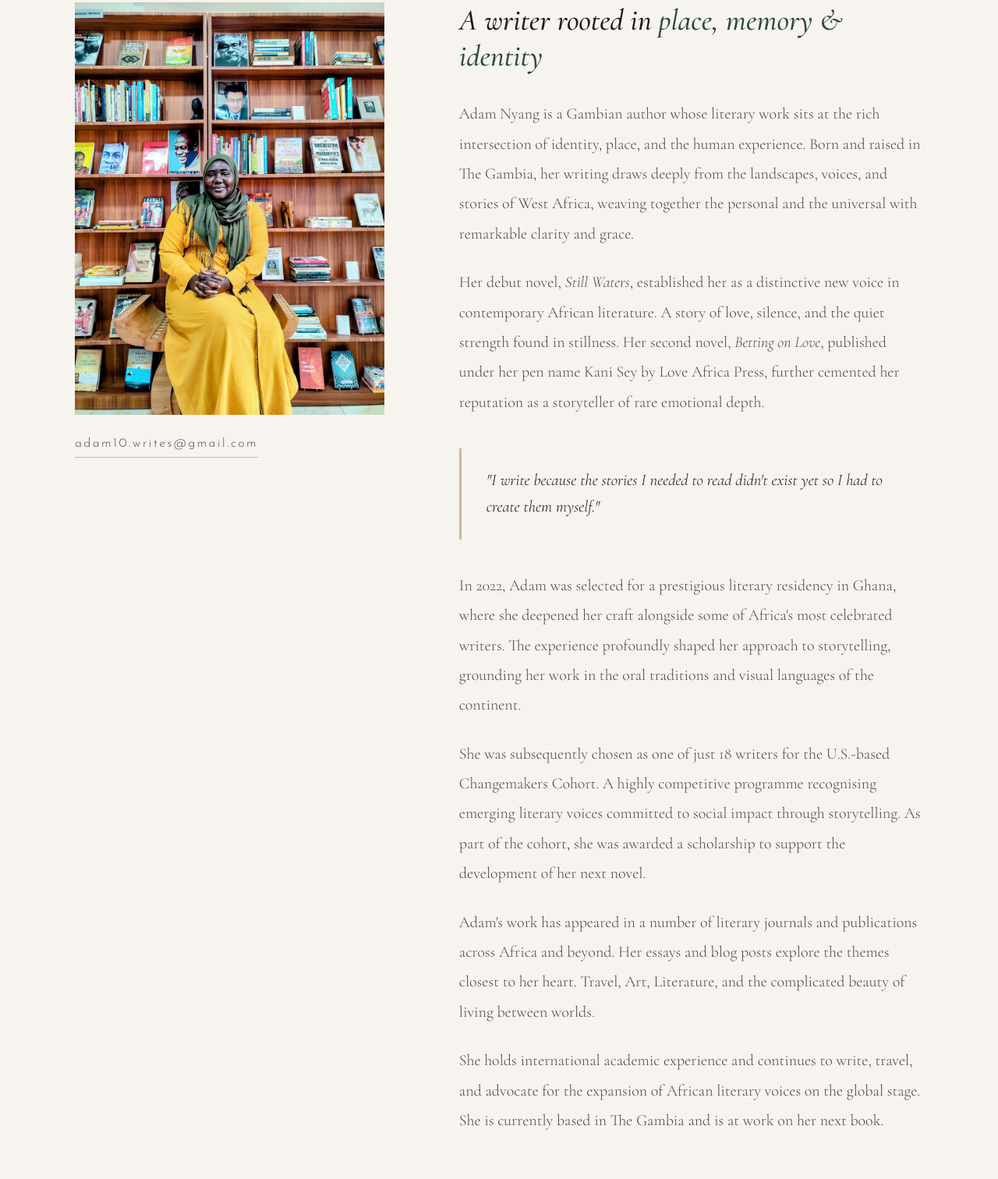
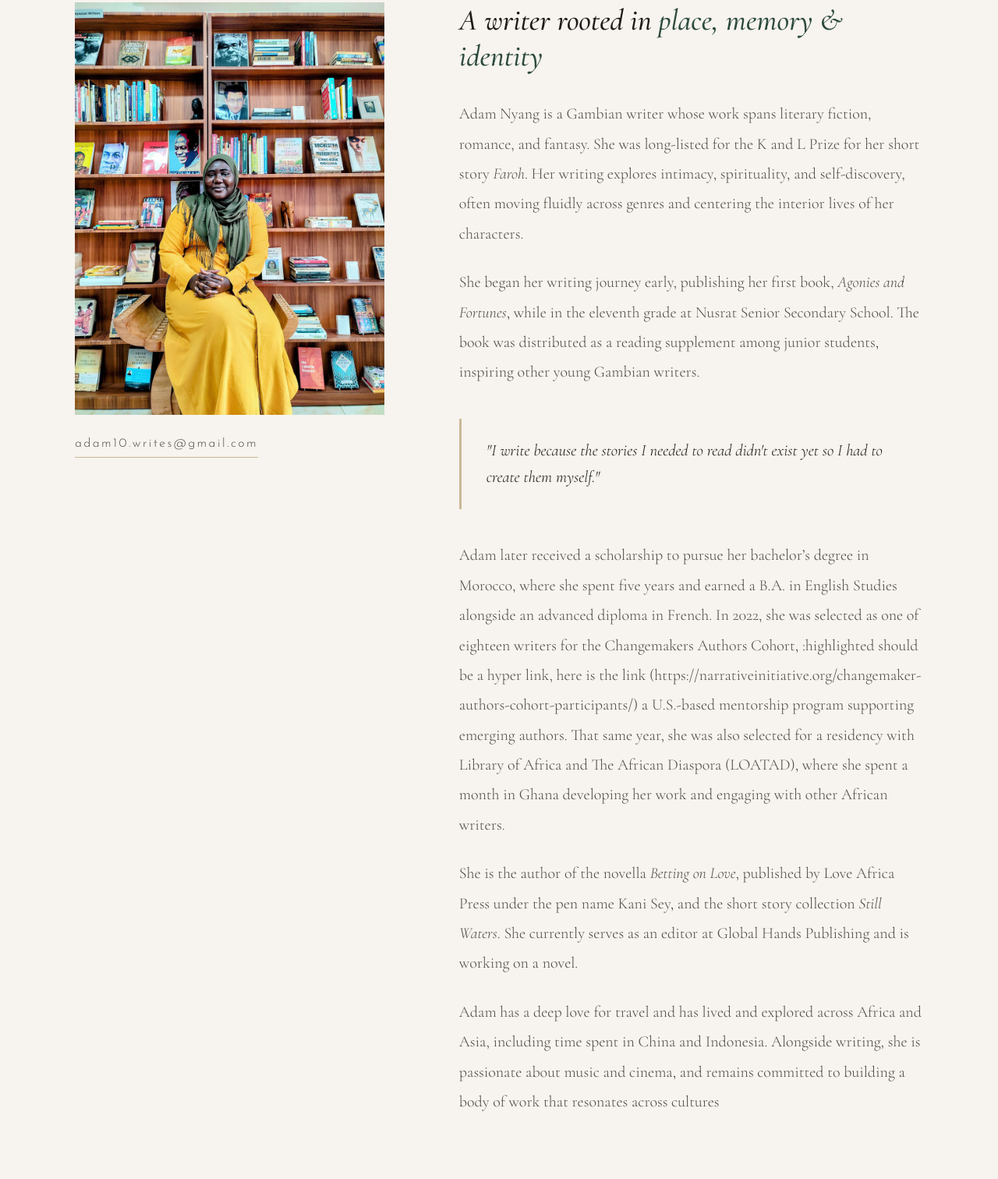
Before and after one commit to dodoucode/adam-nyang-website, an Eleventy site: page src/about.html in a window 1280 px wide. Shown: the part 428-1940 px from the top of the page at 78% size. Built offline with nearby package versions, Linux system fonts and the light colour scheme; Eleventy itself is replaced by a stand-in of ours; files that its build step writes are made by us from their sources.

Commit message:
Landing page text update

```diff
--- a/src/about.html
+++ b/src/about.html
@@ -154,20 +154,17 @@
       -->
 
       <p>
-        Adam Nyang is a Gambian author whose literary work sits at the
-        rich intersection of identity, place, and the human experience.
-        Born and raised in The Gambia, her writing draws deeply from the
-        landscapes, voices, and stories of West Africa, weaving together
-        the personal and the universal with remarkable clarity and grace.
+        Adam Nyang is a Gambian writer whose work spans literary fiction, romance, and fantasy.
+         She was long-listed for the K and L Prize for her short story <em>Faroh</em>.
+          Her writing explores intimacy, spirituality, and self-discovery,
+         often moving fluidly across genres and centering the interior lives of her characters.
       </p>
 
       <p>
-        Her debut novel, <em>Still Waters</em>, established her as a
-        distinctive new voice in contemporary African literature. A story
-        of love, silence, and the quiet strength found in stillness. Her
-        second novel, <em>Betting on Love</em>, published under her pen
-        name Kani Sey by Love Africa Press, further cemented her
-        reputation as a storyteller of rare emotional depth.
+       She began her writing journey early, publishing her first book, <em>Agonies and Fortunes</em>,
+       while in the eleventh grade at Nusrat Senior Secondary School.
+       The book was distributed as a reading supplement among junior students,
+        inspiring other young Gambian writers.
       </p>
 
       <!-- Pull quote — highlighted quote from or about her
@@ -178,33 +175,25 @@
       </blockquote>
 
       <p>
-        In 2022, Adam was selected for a prestigious literary residency
-        in Ghana, where she deepened her craft alongside some of Africa's
-        most celebrated writers. The experience profoundly shaped her
-        approach to storytelling, grounding her work in the oral
-        traditions and visual languages of the continent.
+        Adam later received a scholarship to pursue her bachelor’s degree in Morocco,
+         where she spent five years and earned a B.A. in English Studies alongside an advanced diploma in French.
+          In 2022, she was selected as one of eighteen writers for the Changemakers Authors Cohort, :highlighted should be a hyper link,
+          here is the link (https://narrativeinitiative.org/changemaker-authors-cohort-participants/)  a U.S.-based mentorship program supporting emerging authors.
+          That same year, she was also selected for a residency with Library of Africa and The African Diaspora (LOATAD),
+        where she spent a month in Ghana developing her work and engaging with other African writers.
       </p>
 
       <p>
-        She was subsequently chosen as one of just 18 writers for the
-        U.S.-based Changemakers Cohort. A highly competitive programme
-        recognising emerging literary voices committed to social impact
-        through storytelling. As part of the cohort, she was awarded a
-        scholarship to support the development of her next novel.
+       She is the author of the novella <em>Betting on Love</em>,
+        published by Love Africa Press under the pen name Kani Sey,
+         and the short story collection <em>Still Waters</em>.
+        She currently serves as an editor at Global Hands Publishing and is working on a novel.
       </p>
 
       <p>
-        Adam's work has appeared in a number of literary journals and
-        publications across Africa and beyond. Her essays and blog posts
-        explore the themes closest to her heart. Travel, Art, Literature,
-        and the complicated beauty of living between worlds.
-      </p>
-
-      <p>
-        She holds international academic experience and continues to
-        write, travel, and advocate for the expansion of African literary
-        voices on the global stage. She is currently based in The Gambia
-        and is at work on her next book.
+        Adam has a deep love for travel and has lived and explored across Africa and Asia,
+         including time spent in China and Indonesia. Alongside writing, she is passionate about music and cinema,
+         and remains committed to building a body of work that resonates across cultures
       </p>
 
     </div>
--- a/src/js/main.js
+++ b/src/js/main.js
@@ -220,7 +220,7 @@ const typewriterEl = document.querySelector('.hero__name');
 if (typewriterEl) typewriterEl.classList.add('typewriter');
 
 if (typewriterEl) {
-  const words = ['Adam Nyang', 'International Author', 'Public Speaker', 'Universal Voice'];
+  const words = ['Romance Author', 'Emotional Storyteller', 'Gambian Literary Voice'];
   let wordIndex = 0;
   let charIndex = 0;
   let isDeleting = false;
```
Also changed, not shown: src/index.html (+5 -6 lines).
